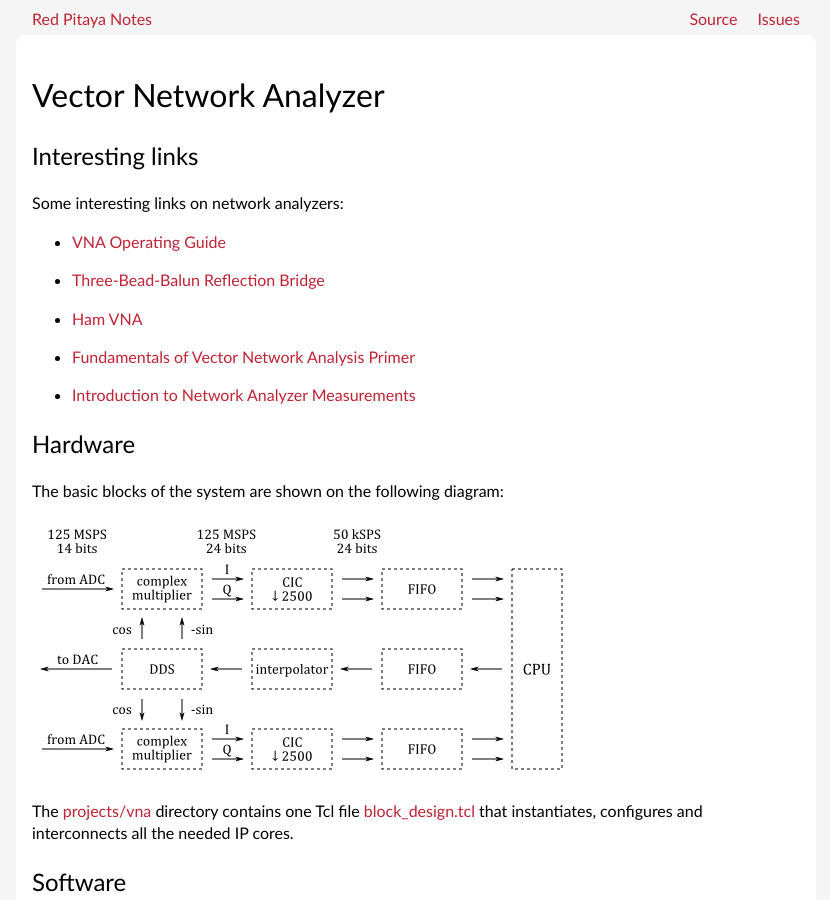
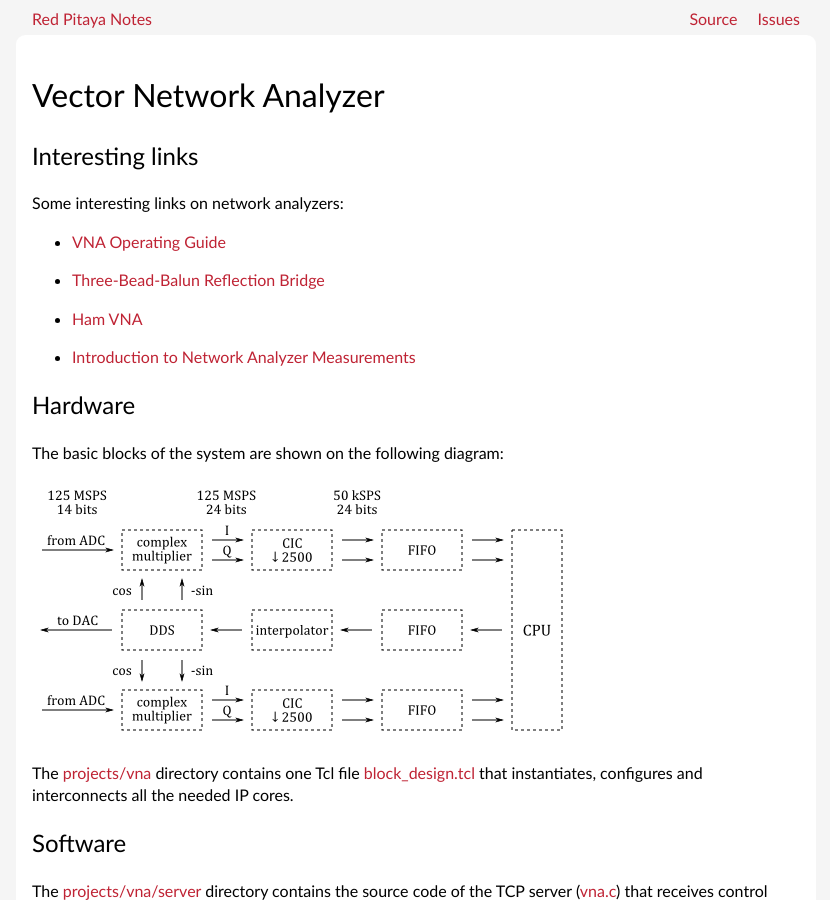
Before and after one commit to pavel-demin/red-pitaya-notes, a Jekyll site: the page built from vna.md, in a window 1280 px wide and 900 px high. Shown: the whole window, without its empty margins (224-1054 px from the left). Built offline with Jekyll 4.4.1, drawn with Linux system fonts in a browser that asks for light colours.

Commit message:
remove dead link from vna

```diff
--- a/vna.md
+++ b/vna.md
@@ -14,8 +14,6 @@ Some interesting links on network analyzers:
  - [Three-Bead-Balun Reflection Bridge](http://www.wetterlin.org/sam/Reflection/3BeadBalunBridge.pdf)
 
  - [Ham VNA](http://dxatlas.com/HamVNA)
-
- - [Fundamentals of Vector Network Analysis Primer](http://rohde-schwarz-scopes.com/designcon/VNA%20fundamentals%20primer.pdf)
 
  - [Introduction to Network Analyzer Measurements](http://download.ni.com/evaluation/rf/Introduction_to_Network_Analyzer_Measurements.pdf)
 
```
